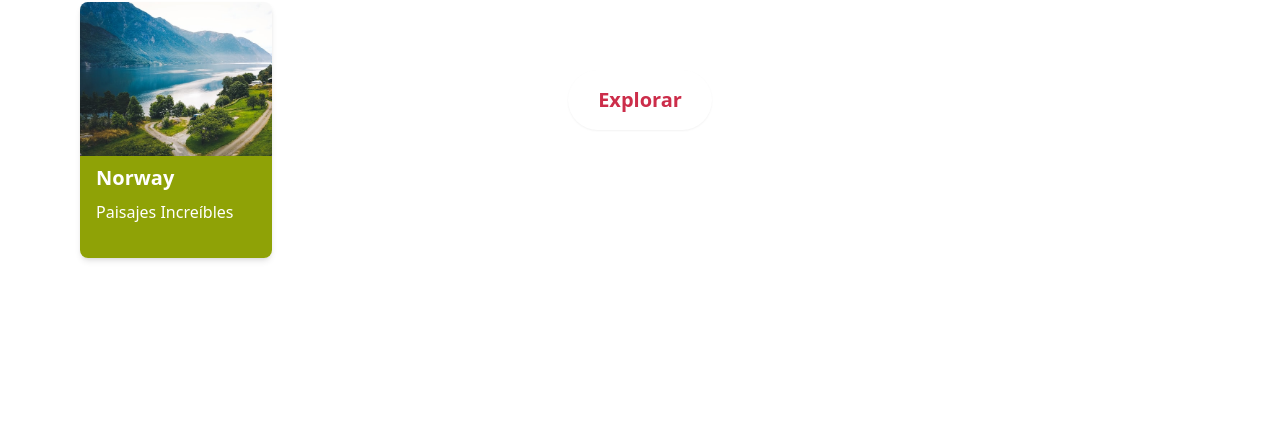
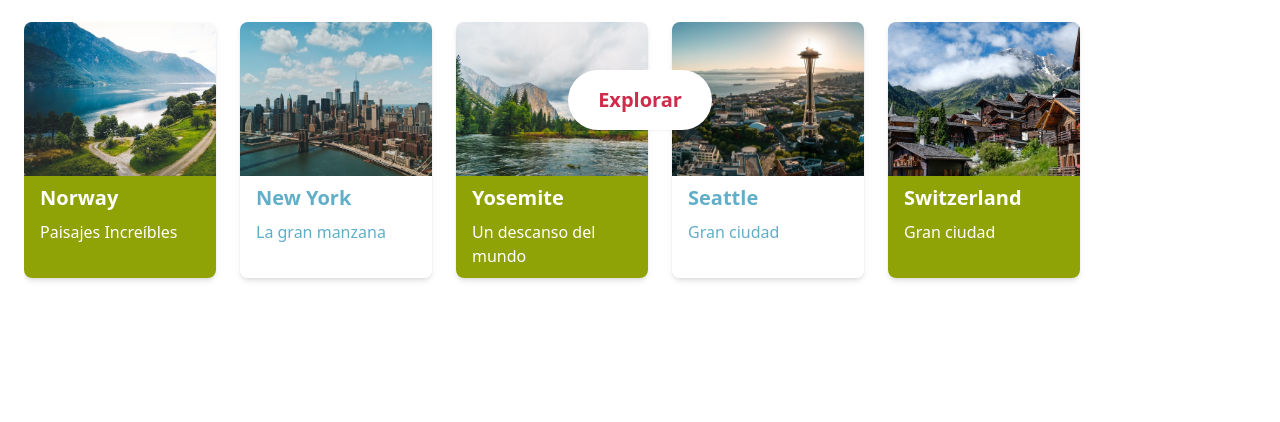
Before and after one commit to pipegovar/tailwind-platzi-travel, a website: page public/index.html in a window 1280 px wide. Shown: the part 378-800 px from the top of the page. Drawn offline with Linux system fonts and the light colour scheme.

Commit message:
Creando la sección de Recomendados

```diff
--- a/public/index.html
+++ b/public/index.html
@@ -27,14 +27,46 @@
 
             </div>
         </div>
-        <div class="p-20" id="recomendadas">
-            <div class="Card">
-                <div class="w-full h-3/5 bg-norway bg-cover rounded-t-lg"></div>
-                <div class="w-full h-2/5 bg-secondary rounded-b-lg">
-                    <p class="text-white font-bold text-xl px-4 py-2">Norway</p>
-                    <p class="text-white text-base px-4">Paisajes Increíbles</p>
+        <div class="p-6" id="recomendados">
+            <p class="text-3xl font-semibold text-primary">Recomendados</p>
+            <div class="w-auto h-72  items-center mt-6 overflow-x-auto overscroll-x-contain flex space-x-6 ">
+                <div class="Card">
+                    <div class="w-full h-3/5 bg-norway bg-cover rounded-t-lg"></div>
+                    <div class="w-full h-2/5 bg-secondary rounded-b-lg">
+                        <p class="text-white font-bold text-xl px-4 py-2">Norway</p>
+                        <p class="text-white text-base px-4">Paisajes Increíbles</p>
+                    </div>
+                </div>
+                <div class="Card">
+                    <div class="w-full h-3/5 bg-new_york bg-cover rounded-t-lg"></div>
+                    <div class="w-full h-2/5 bg-white rounded-b-lg">
+                        <p class="text-terciary font-bold text-xl px-4 py-2">New York</p>
+                        <p class="text-terciary text-base px-4">La gran manzana</p>
+                    </div>
+                </div>
+                <div class="Card">
+                    <div class="w-full h-3/5 bg-yosemite bg-cover rounded-t-lg"></div>
+                    <div class="w-full h-2/5 bg-secondary rounded-b-lg">
+                        <p class="text-white font-bold text-xl px-4 py-2">Yosemite</p>
+                        <p class="text-white text-base px-4">Un descanso del mundo</p>
+                    </div>
+                </div>
+                <div class="Card">
+                    <div class="w-full h-3/5 bg-seattle bg-cover rounded-t-lg"></div>
+                    <div class="w-full h-2/5 bg-white rounded-b-lg">
+                        <p class="text-terciary font-bold text-xl px-4 py-2">Seattle</p>
+                        <p class="text-terciary text-base px-4">Gran ciudad</p>
+                    </div>
+                </div>
+                <div class="Card">
+                    <div class="w-full h-3/5 bg-switzerland bg-cover rounded-t-lg"></div>
+                    <div class="w-full h-2/5 bg-secondary rounded-b-lg">
+                        <p class="text-white font-bold text-xl px-4 py-2">Switzerland</p>
+                        <p class="text-white text-base px-4">Gran ciudad</p>
+                    </div>
                 </div>
             </div>
+
         </div>
         <div id="rentas_destacadas"></div>
     </section>
--- a/src/css/tailwind.css
+++ b/src/css/tailwind.css
@@ -4,6 +4,6 @@
 
 @layer components {
     .Card {
-      @apply w-48 h-64 shadow-md rounded-lg;
+      @apply w-48 h-64 shadow-md rounded-lg flex-none;
     }
   }
--- a/tailwind.config.js
+++ b/tailwind.config.js
@@ -17,7 +17,7 @@ module.exports = {
         'seattle': "url('../img/seattle.jpg')",
         'switzerland': "url('../img/switzerland.jpg')",
         'sydney': "url('../img/sydney.jpg')",
-        'tosemite': "url('../img/yosemite.jpg')",
+        'yosemite': "url('../img/yosemite.jpg')",
       },
       backgroundColor: theme => ({
         ...theme('colors'),
```
Also changed, not shown: public/css/tailwind.css.
